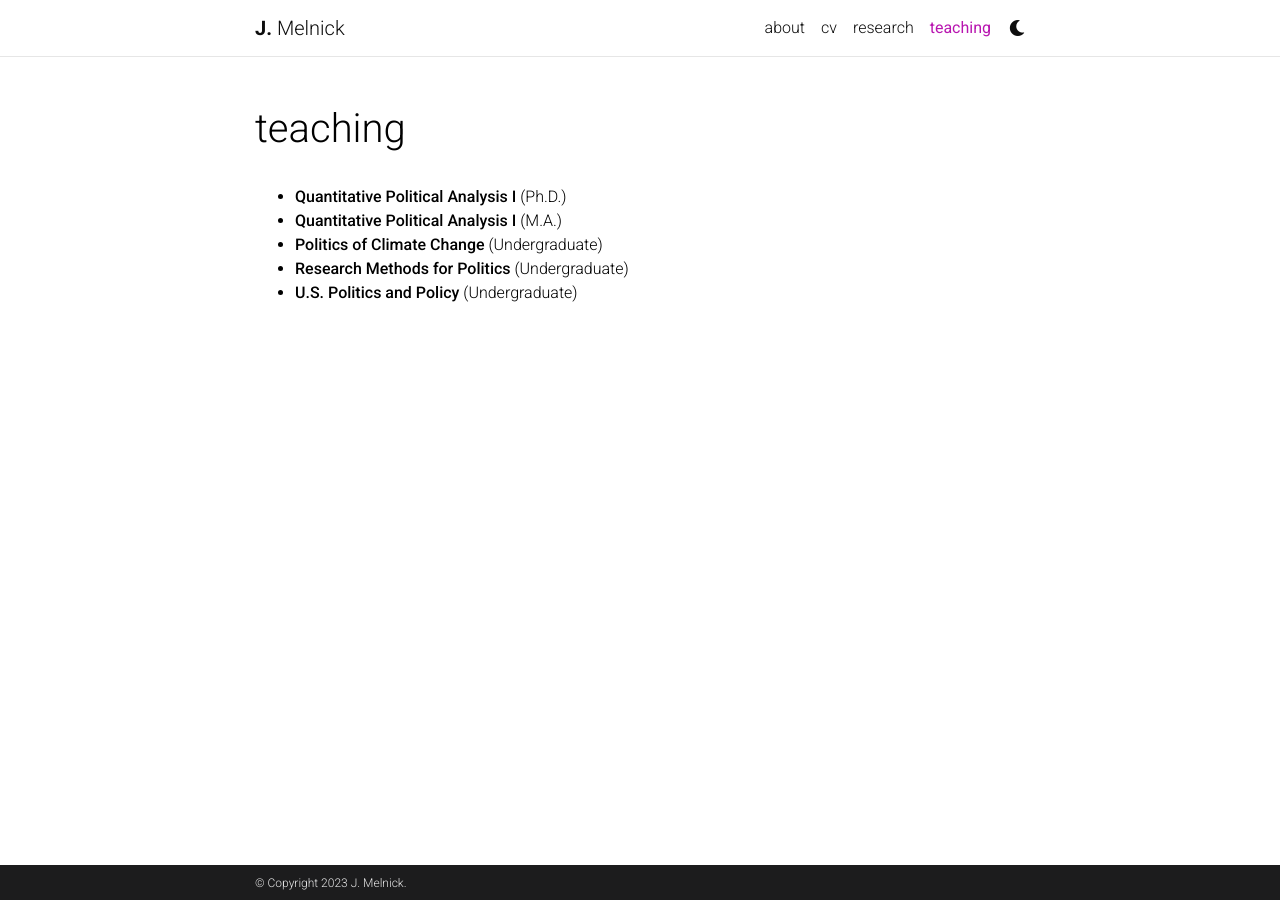
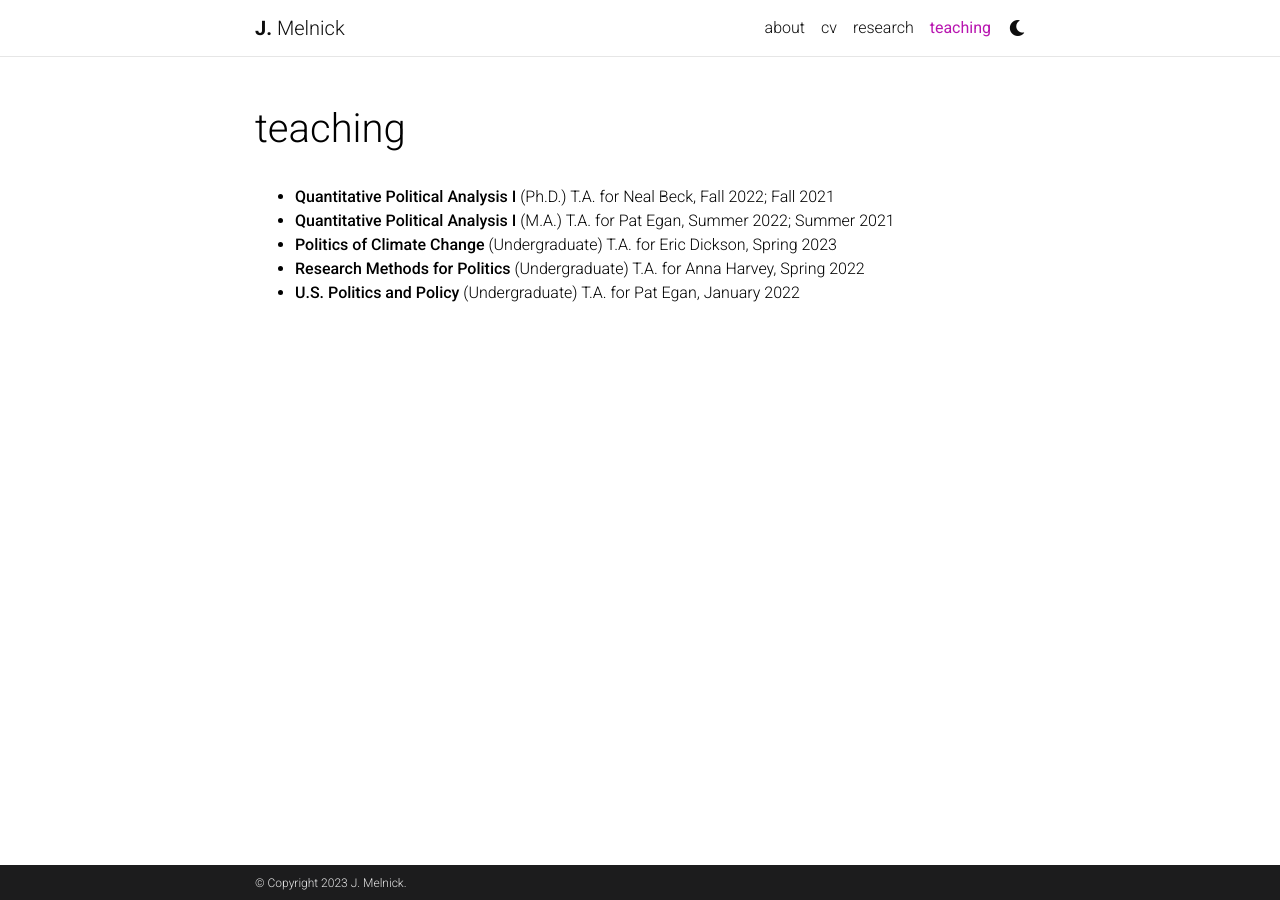
Before and after one commit to justinmelnick/justinmelnick.github.io, a Jekyll site: the page built from _pages/teaching.md, in a window 1280 px wide. Built offline with Jekyll 4.4.1, drawn with Linux system fonts in a browser that asks for light colours; comment, search, counter and statistics services are not loaded; a style sheet for code colours, icons or effects is not loaded.

Commit message:
Update teaching.md

```diff
--- a/_pages/teaching.md
+++ b/_pages/teaching.md
@@ -8,7 +8,12 @@ nav_order: 5
 ---
 
 - **Quantitative Political Analysis I** (Ph.D.)
+  T.A. for Neal Beck, Fall 2022; Fall 2021
 - **Quantitative Political Analysis I** (M.A.)
+  T.A. for Pat Egan, Summer 2022; Summer 2021
 - **Politics of Climate Change** (Undergraduate)
+  T.A. for Eric Dickson, Spring 2023
 - **Research Methods for Politics** (Undergraduate)
+  T.A. for Anna Harvey, Spring 2022
 - **U.S. Politics and Policy** (Undergraduate)
+  T.A. for Pat Egan, January 2022
```
